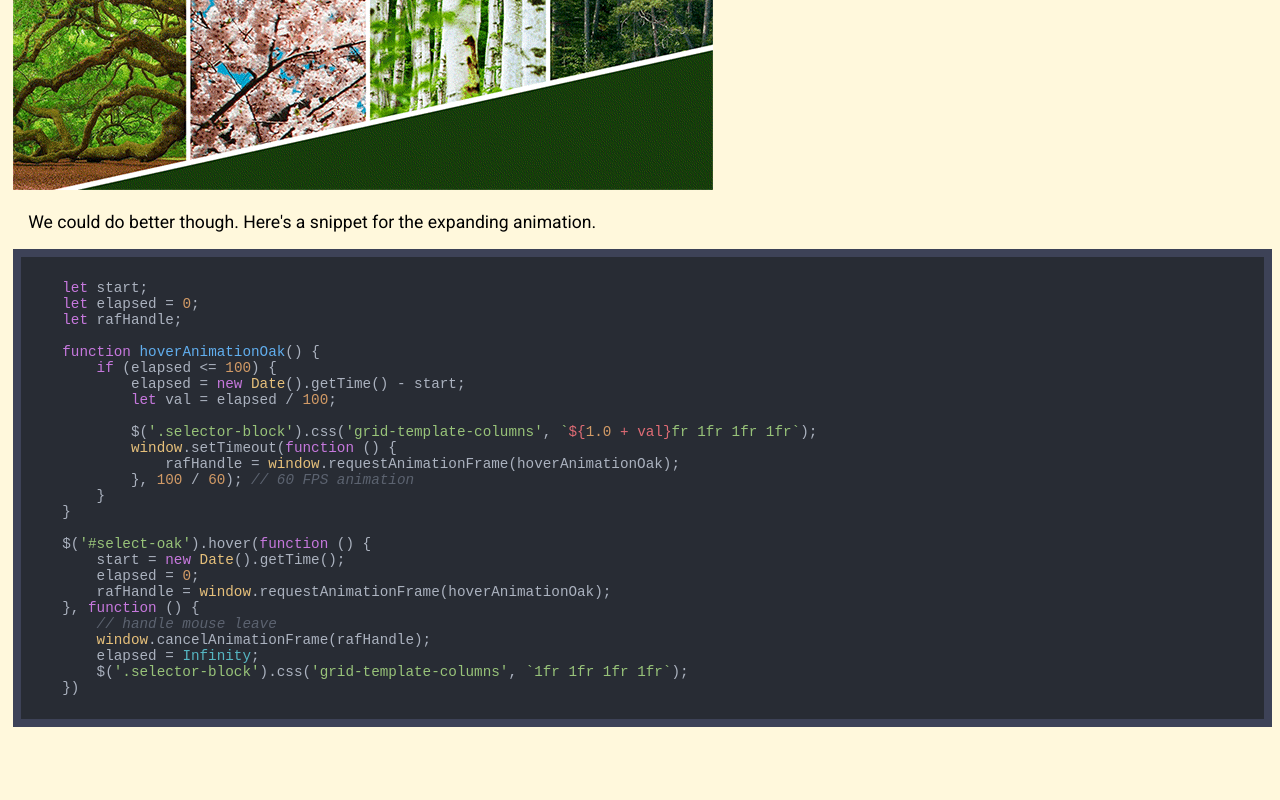
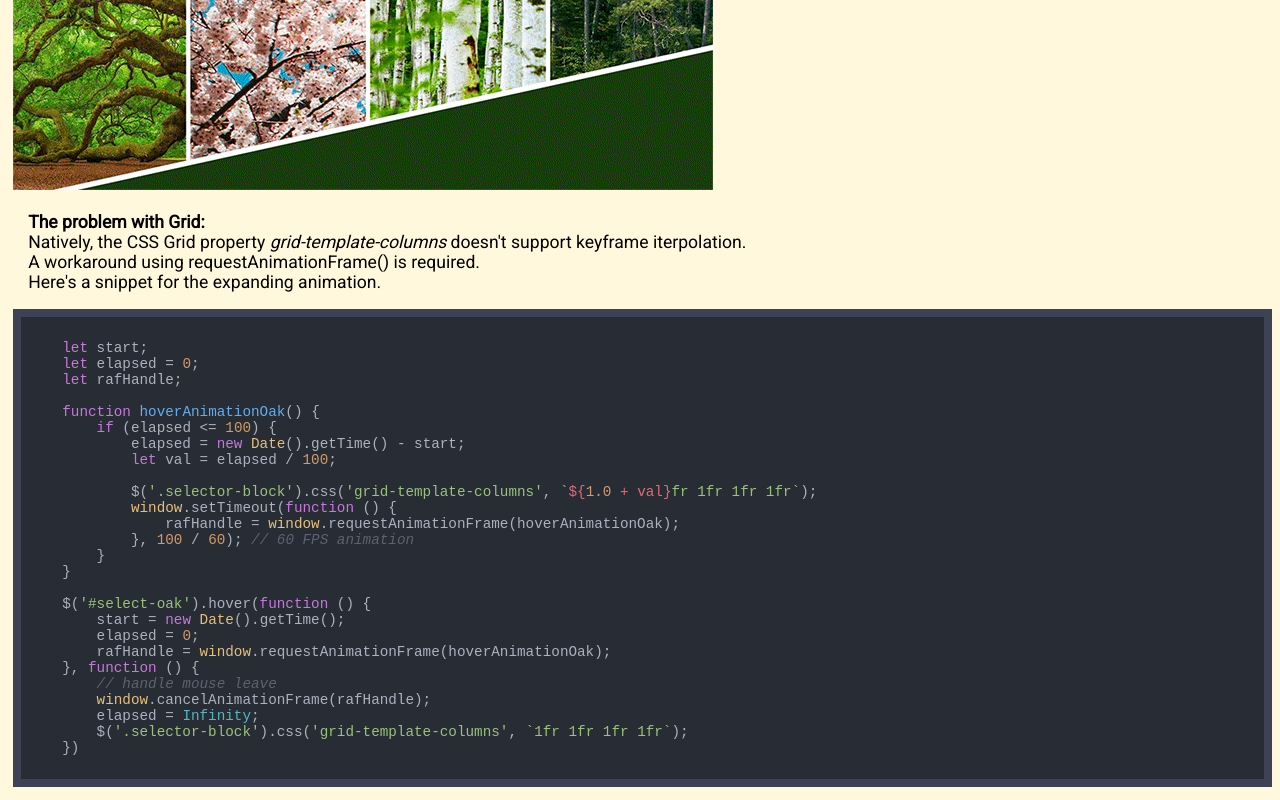
Before and after one commit to kofskie/kofskie.github.io, a plain HTML site: page about.html in a window 1280 px wide. Shown: the part 1686-2486 px from the top of the page. Before the commit the page ends 2426 px from the top, so only its background shows below. Drawn offline with Linux system fonts and the light colour scheme.

Commit message:
Updated about page

```diff
--- a/about.html
+++ b/about.html
@@ -96,7 +96,11 @@
     <p>The result:</p>
     <img src="resources/hover1.gif">
 
-    <p>We could do better though. Here's a snippet for the expanding animation.</p>
+    <p><b>The problem with Grid:</b><br>
+        Natively, the CSS Grid property <i>grid-template-columns</i> doesn't support keyframe iterpolation. <br>
+        A workaround using requestAnimationFrame() is required.<br>
+        Here's a snippet for the expanding animation.
+    </p>
     <pre><code class="javascript">
     let start;
     let elapsed = 0;
```
